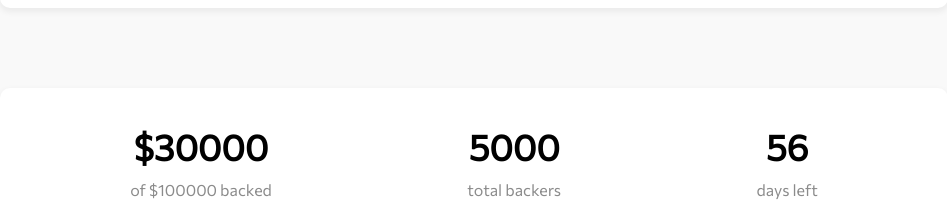
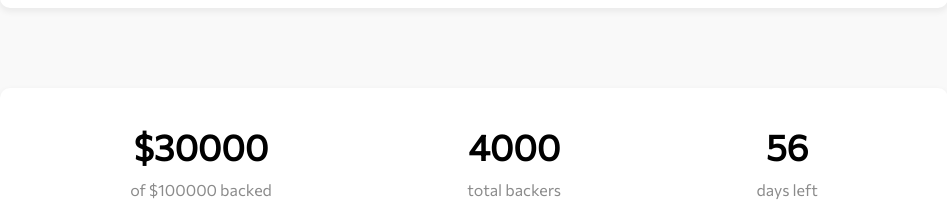
Before and after one commit to nonsoo/crowdfunding--app, a React (Create React App) app: page / in a window 1280 px wide. Shown: the part 840-1062 px from the top of the page, without its empty margins (166-1113 px from the left). Built offline with nearby package versions, Linux system fonts and the light colour scheme.

Commit message:
dynamic backers and fund comp

```diff
--- a/src/Components/FundComp.jsx
+++ b/src/Components/FundComp.jsx
@@ -4,7 +4,8 @@ import { useSelector } from "react-redux";
 const FundComp = () => {
   const totalPledge = useSelector((state) => state.BackedState.totalPledge);
   const totalAmountPledged = useSelector((state) => state.BackedState.pledge);
-
+  const backers = useSelector((state) => state.BackedState.backers);
+  const daysLeft = useSelector((state) => state.BackedState.daysLeft);
   return (
     <section className="mainPageComp FundContanier">
       <div className="FundComp">
@@ -13,11 +14,11 @@ const FundComp = () => {
           <p className="FundItem__subHead">of ${totalPledge} backed</p>
         </div>
         <div className="FundItems">
-          <p className="FundtItems__Header">5000</p>
+          <p className="FundtItems__Header">{backers}</p>
           <p className="FundItem__subHead">total backers</p>
         </div>
         <div className="FundItems">
-          <p className="FundtItems__Header">56</p>
+          <p className="FundtItems__Header">{daysLeft}</p>
           <p className="FundItem__subHead">days left</p>
         </div>
       </div>
--- a/src/redux/ducks/Pledges.js
+++ b/src/redux/ducks/Pledges.js
@@ -8,6 +8,8 @@ export const pledgeSubmit = (pledge) => ({
 const initalState = {
   pledge: 30000,
   totalPledge: 100000,
+  backers: 4000,
+  daysLeft: 56,
 };
 
 export default function PledgeReducer(state = initalState, action) {
```
